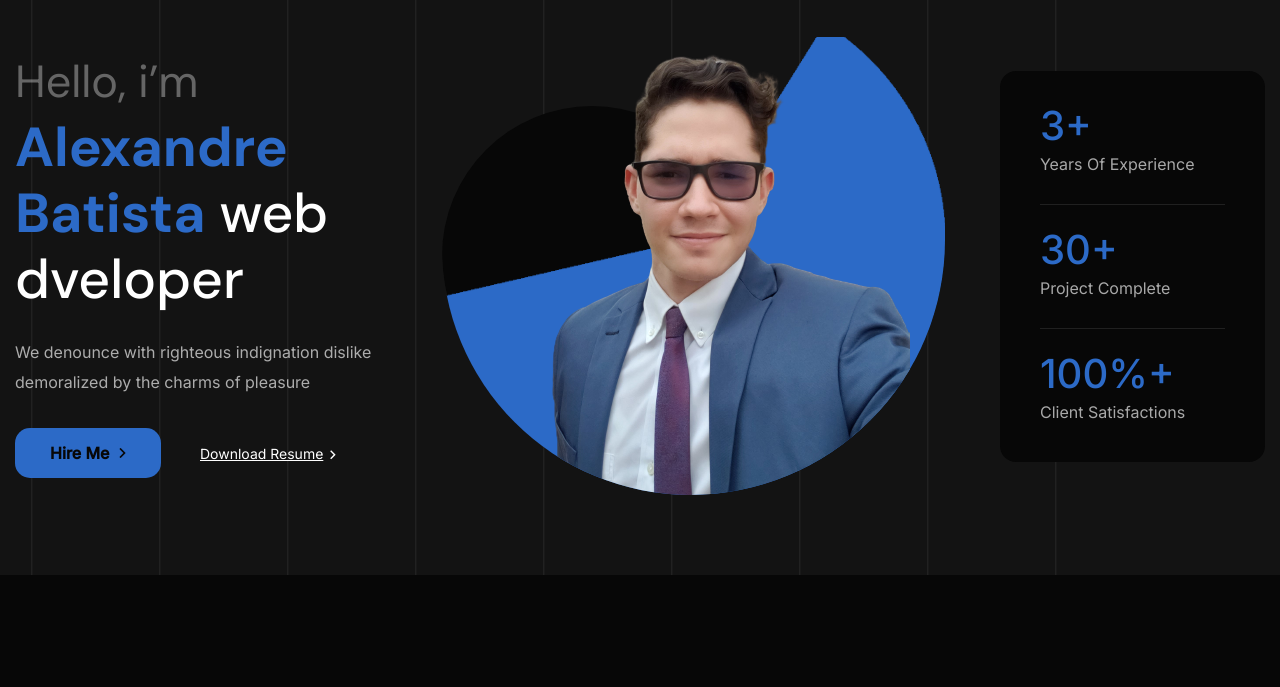
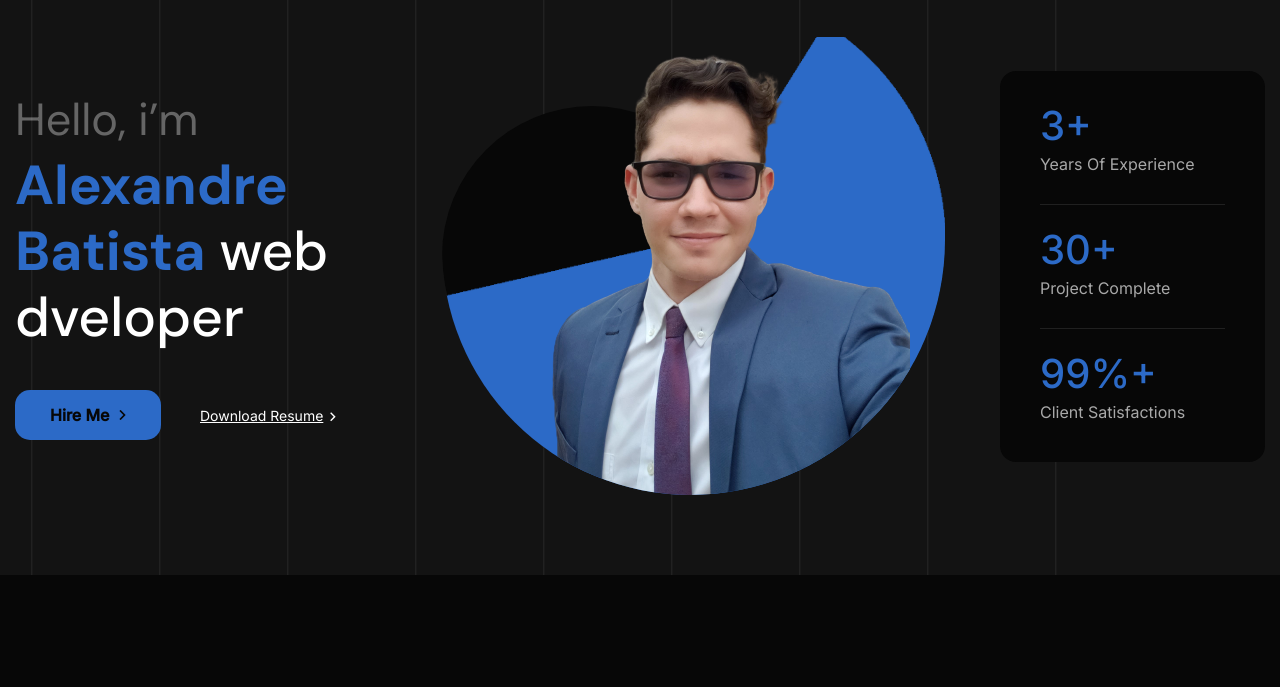
Before and after one commit to BatistaAlexandre/portfolio_alex, a plain HTML site: page index.html in a window 1280 px wide. Shown: the part 113-800 px from the top of the page. Drawn offline with nearby package versions, Linux system fonts and the light colour scheme; animation ran at ten frames a second.

Commit message:
Add files via upload

```diff
--- a/index.html
+++ b/index.html
@@ -154,7 +154,7 @@
                         <div class="hero-content rmb-55 wow fadeInUp delay-0-2s">
                             <span class="h2">Hello, i’m </span>
                             <h1><b>Alexandre Batista</b> web dveloper</h1>
-                            <p>We denounce with righteous indignation dislike demoralized by the charms of pleasure</p>
+                            <!-- <p>We denounce with righteous indignation dislike demoralized by the charms of pleasure</p> -->
                             <div class="hero-btns">
                                 <a href="#contact" class="theme-btn">Hire Me <i class="far fa-angle-right"></i></a>
                                 <a href="/HTML Template/assets/docs/Alexandre-Batista ENG.pdf"
@@ -173,7 +173,7 @@
                                 <span class="counter-title">Project Complete</span>
                             </div>
                             <div class="counter-item counter-text-wrap">
-                                <span class="count-text percent" data-speed="3000" data-stop="100">0</span>
+                                <span class="count-text percent" data-speed="3000" data-stop="99">1</span>
                                 <span class="counter-title">Client Satisfactions</span>
                             </div>
                         </div>
```
